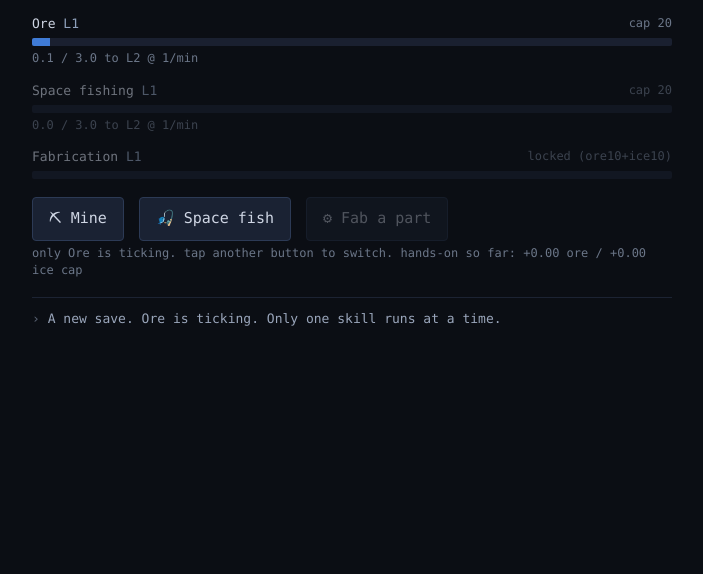
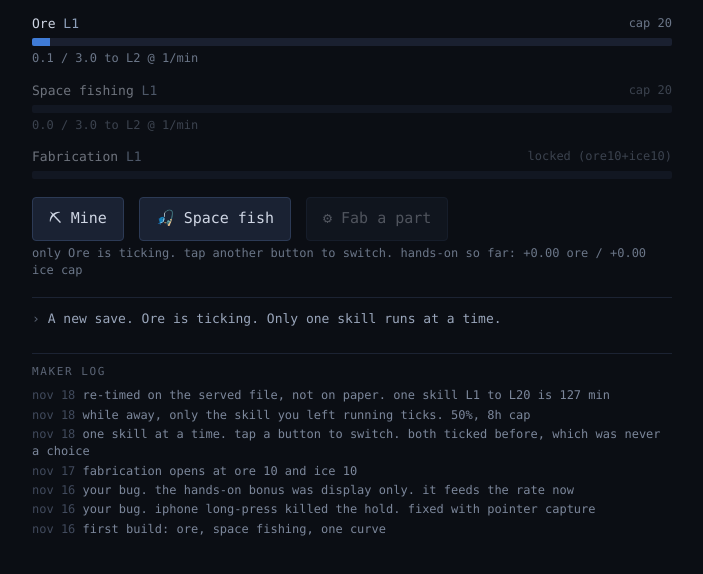
Before and after one commit to Emi-18-ilands/space-skiller, a plain HTML site: page index.html in a window 1280 px wide. Shown: the part 74-648 px from the top of the page, without its empty margins (288-991 px from the left). Drawn offline with Linux system fonts and the light colour scheme.

Commit message:
in-game maker log: dated build/fix lines, so the effort is visible where the game is played

```diff
--- a/index.html
+++ b/index.html
@@ -18,6 +18,10 @@ button:disabled{opacity:.35;cursor:default}
 #log div{margin:2px 0;white-space:pre-wrap}
 #log .n{color:#5b6475}
 .cap{color:#6b7688;font-size:12px}
+#mlog{margin-top:24px;border-top:1px solid #1c2333;padding-top:10px;font-size:12px;color:#7c879b}
+#mlog h2{font-size:11px;letter-spacing:1.6px;color:#5b6475;margin:0 0 7px;font-weight:normal}
+#mlog div{margin:2px 0}
+#mlog .d{color:#414a5c}
 </style></head><body>
 <h1>SPACE SKILLER</h1><div class="sub">one skill at a time. b 1.20, cap 20. tap a button to switch.</div>
 
@@ -32,6 +36,7 @@ button:disabled{opacity:.35;cursor:default}
 </div>
 <div class="cap" id="manual"></div>
 <div id="log"></div>
+<div id="mlog"></div>
 
 <script>
 const B=1.2, CAP=20, KEY='space-skiller-v1', OFF_CAP=8*3600, OFF_RATE=0.5;
@@ -160,6 +165,16 @@ if(typeof window!=='undefined')window.__sk={S,capBonus,creditTap,add,need};
 document.addEventListener('visibilitychange',()=>{if(document.hidden)save();});
 window.addEventListener('pagehide',save);
 
+const MAKER=[
+['nov 16','first build: ore, space fishing, one curve'],
+['nov 16','your bug. iphone long-press killed the hold. fixed with pointer capture'],
+['nov 16','your bug. the hands-on bonus was display only. it feeds the rate now'],
+['nov 17','fabrication opens at ore 10 and ice 10'],
+['nov 18','one skill at a time. tap a button to switch. both ticked before, which was never a choice'],
+['nov 18','while away, only the skill you left running ticks. 50%, 8h cap'],
+['nov 18','re-timed on the served file, not on paper. one skill L1 to L20 is 127 min']];
+document.getElementById('mlog').innerHTML='<h2>MAKER LOG</h2>'+MAKER.slice().reverse().map(([d,t])=>`<div><span class=d>${d}</span> ${t}</div>`).join('');
+
 const away=load();
 if(!away)log('A new save. Ore is ticking. Only one skill runs at a time.');
 requestAnimationFrame(tick);
```
